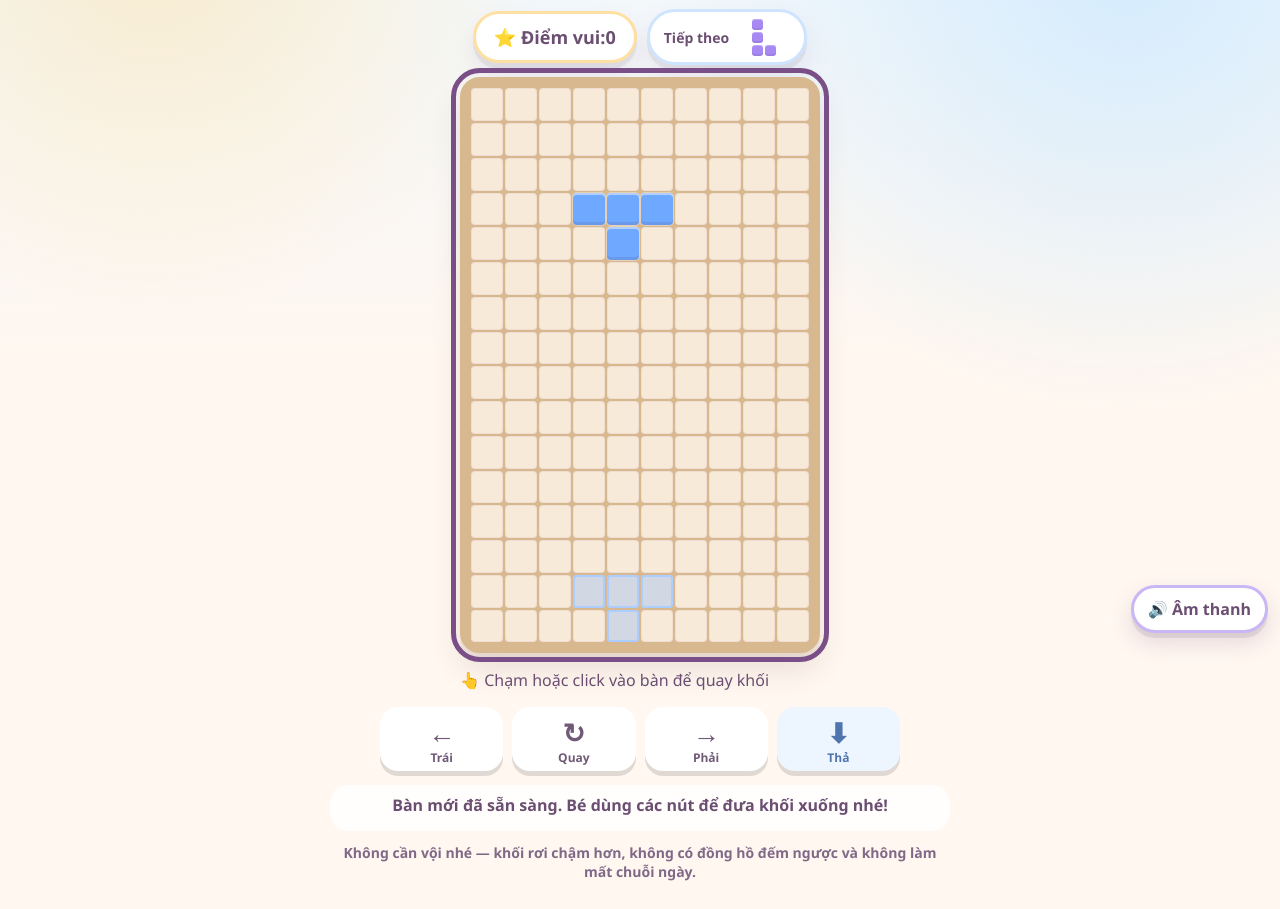
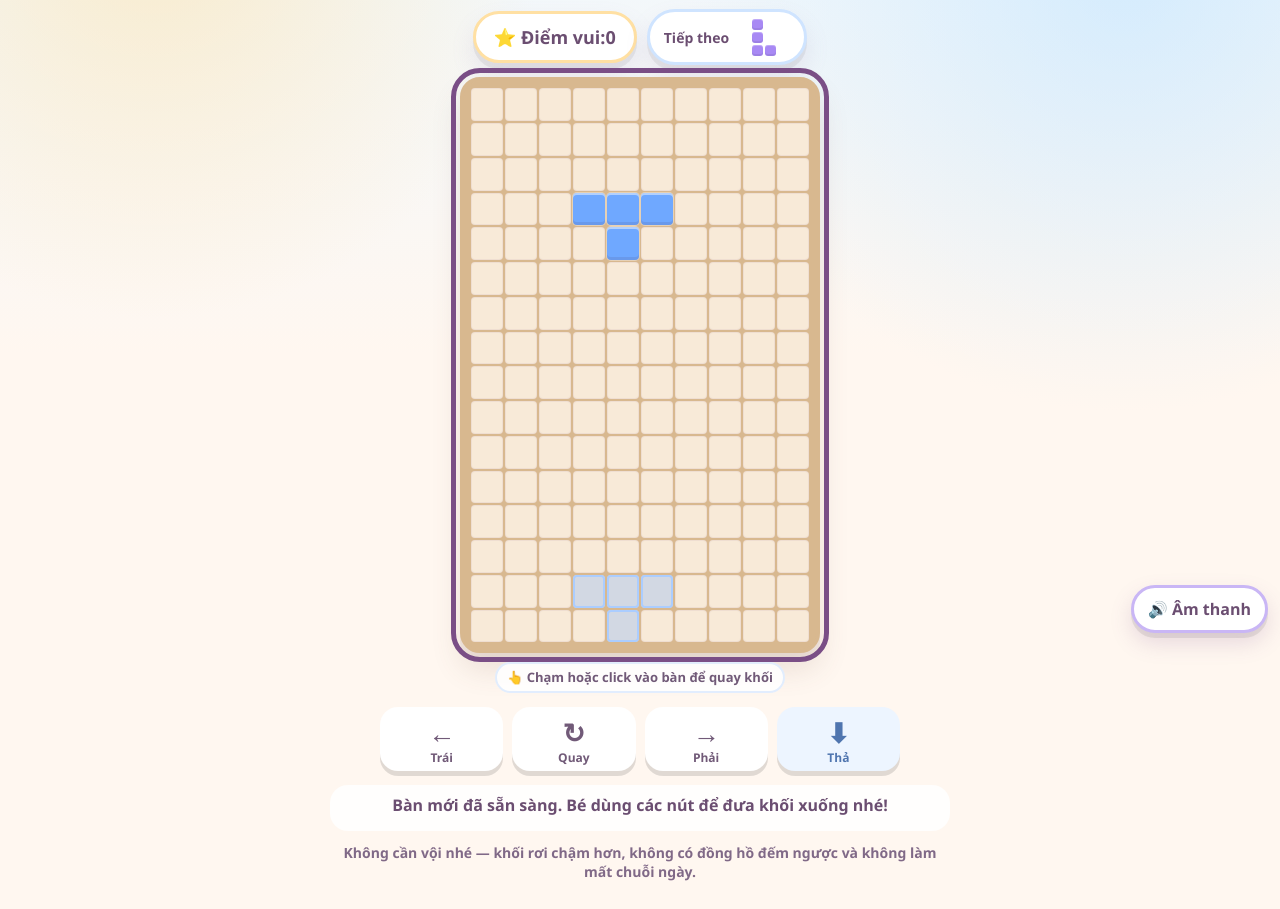
Before and after one commit to ndlong78/bonghome, a website: page game11.html in a window 1280 px wide. Shown: the part 155-1064 px from the top of the page. Drawn offline with Linux system fonts and the light colour scheme.

Commit message:
Style click-to-rotate affordance

```diff
--- a/css/game11-blocks.css
+++ b/css/game11-blocks.css
@@ -130,6 +130,23 @@
   box-shadow: 0 8px 0 rgba(111, 78, 61, 0.08), 0 16px 30px rgba(111, 78, 61, 0.14);
   touch-action: manipulation;
   user-select: none;
+  cursor: pointer;
+  -webkit-tap-highlight-color: transparent;
+}
+
+.block-board-hint {
+  width: fit-content;
+  max-width: 100%;
+  margin: 9px auto 0;
+  padding: 7px 12px;
+  border-radius: var(--bh-radius-pill, 999px);
+  background: rgba(255, 255, 255, 0.88);
+  color: #715a78;
+  font-size: 13px;
+  font-weight: 850;
+  line-height: 1.25;
+  text-align: center;
+  box-shadow: inset 0 0 0 2px rgba(111, 168, 255, 0.2);
 }
 
 .block-cell {
@@ -264,6 +281,7 @@
   .game11-next-card { padding-inline: 10px; }
   .block-board-wrap { width: min(86vw, 338px); }
   .block-board { padding: 5px; border-width: 3px; border-radius: 16px; }
+  .block-board-hint { font-size: 12px; padding: 6px 10px; }
   .block-controls { gap: 6px; }
   .block-control { min-height: 58px; border-radius: 16px; font-size: 24px; }
 }
```
